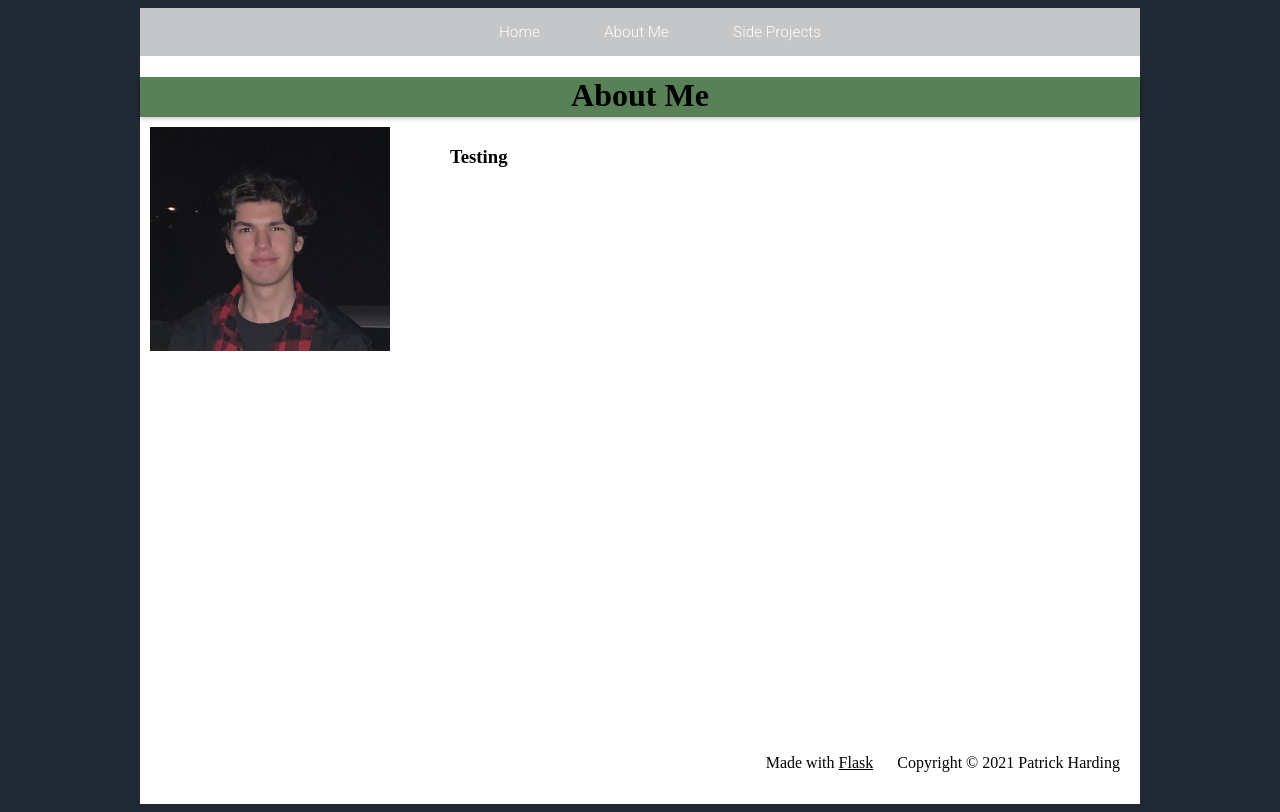
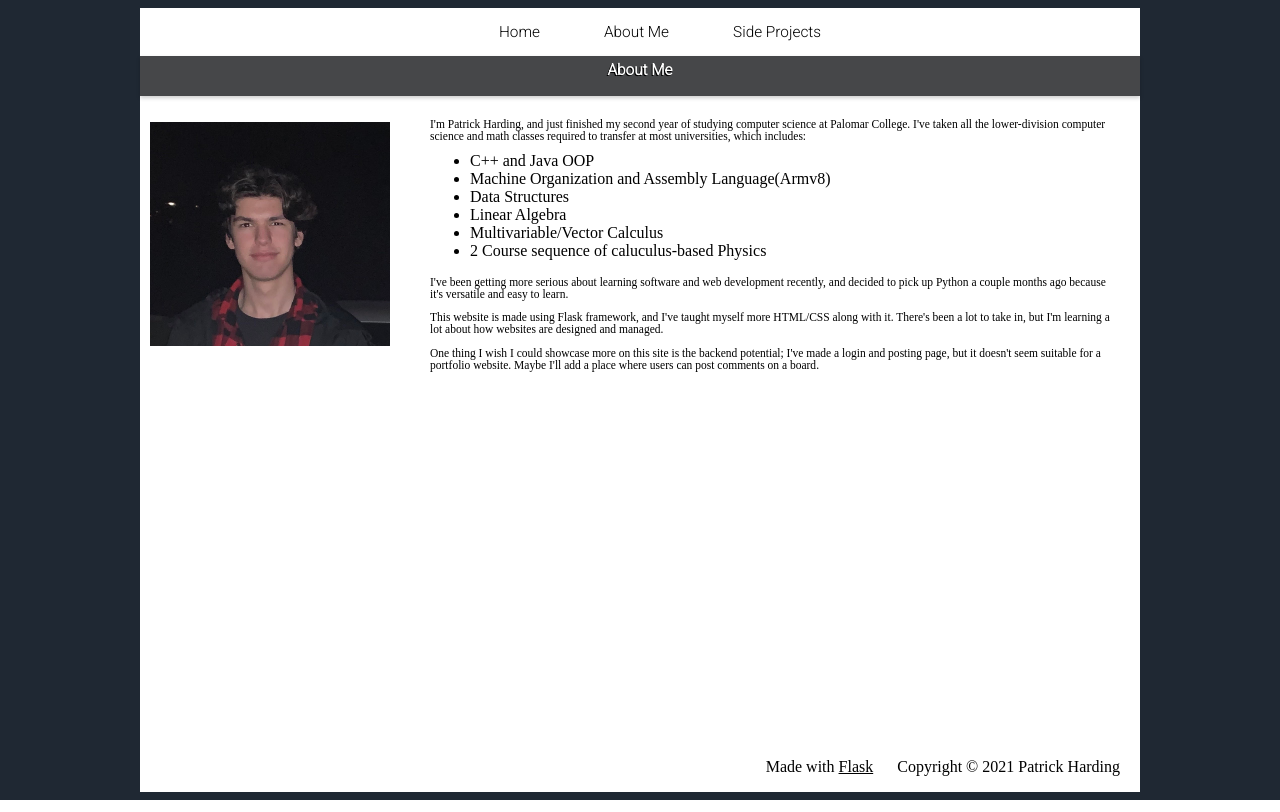
Before and after one commit to patoro7247/PortfolioWebsite, a Flask app: page /about in a window 1280 px wide. Run offline with Flask 2, Linux system fonts and the light colour scheme.

Commit message:
further styled pages, added text to home,aboutme

```diff
--- a/app/static/style.css
+++ b/app/static/style.css
@@ -18,9 +18,17 @@
 	height: 40px;
 	color: black;
 	text-align: center;
-	background-color:  #588157;
+	background-color:  #464749;
 	box-shadow: 0 2px 4px 0 rgba(0,0,0,.2);
 
+}
+#header h1 {
+	margin: 0px;
+	padding-top: 5px;
+	color: white;
+	font-family: 'Roboto', sans-seriff;
+	font-size:  1.2vw;
+	text-shadow: -1px 1px 0 #000;
 }
 
 
@@ -33,6 +41,7 @@
 	width:  680px;
 	float:  right;
 	color: black;
+	margin-right: 20px;
 
 }
 
@@ -41,7 +50,7 @@
 	color:  black;
 	position: absolute;
 	bottom: 0;
-	width:  98%;
+	width:  100%;
 	height:  50px;
 	text-align: right;
 	font-size:  1rem;
@@ -52,9 +61,12 @@
 	text-decoration: underline black;
 	font-size: 1rem;
 }
+#footer p {
+	margin-right: 20px;
+}
 
 #nav {
-	background-color:  #C5C6C7;
+	background-color:  white;
 	text-align: center;
 	color:  white;
 
@@ -67,25 +79,27 @@
 html {background-color: #1F2833 }
 
 
-ul{
+#nav ul{
 	width:  auto;
 	margin-top: 8px;
 	margin-block-end: 0px;
 
 }
 
-li{
+#nav li{
 	display: inline-block;
 	padding:  15px 30px;
 }
 
 a{
 	text-align: center;
-	color: inherit;
+	color: black;
 	font-family: 'Roboto', sans-seriff;
 	font-size:  1.2vw;
 	text-decoration: none;
 }
+
+
 
 a:hover {
 	color: black;
@@ -94,6 +108,7 @@ a:hover {
 }
 
 img {
+	margin-top: 16px;
 	max-width: 120%;
 	height: auto;
 }
@@ -102,3 +117,22 @@ img {
 	padding: 10px 10px;
 
 }
+
+#home_text {
+	padding: 10px;
+	padding-left: 15px;
+	font-family: "Alice",serif;
+}
+#home_text p {
+	margin: 10px 15px;
+}
+
+#main p {
+	font-family: "Alice",serif;
+	font-size:  .9vw;
+	margin-block-end: 10px;
+}
+#main ul{
+    margin-block-start: 0px;
+
+}
--- a/app/templates/about.html
+++ b/app/templates/about.html
@@ -10,7 +10,18 @@
 				<img src="{{ url_for('static', filename='face.jpg') }}">
 		</div>
 		<div id="main">
-			<h3>Testing</h3>
+			<p>I'm Patrick Harding, and just finished my second year of studying computer science at Palomar College. I've taken all the lower-division computer science and math classes required to transfer at most universities, which includes: </p>
+			<ul>
+				<li>C++ and Java OOP </li>
+				<li>Machine Organization and Assembly Language(Armv8)</li>
+				<li>Data Structures</li>
+				<li>Linear Algebra</li>
+				<li>Multivariable/Vector Calculus</li>
+				<li>2 Course sequence of caluculus-based Physics</li>
+			</ul>
+			<p>I've been getting more serious about learning software and web development recently, and decided to pick up Python a couple months ago because it's versatile and easy to learn.</p>
+			<p>This website is made using Flask framework, and I've taught myself more HTML/CSS along with it. There's been a lot to take in, but I'm learning a lot about how websites are designed and managed.</p>
+			<p>One thing I wish I could showcase more on this site is the backend potential; I've made a login and posting page, but it doesn't seem suitable for a portfolio website. Maybe I'll add a place where users can post comments on a board.</p>
 		</div>
 	</div>
 
--- a/app/templates/base.html
+++ b/app/templates/base.html
@@ -21,7 +21,7 @@
 
 			<!-- Figure out why Flask anchor isnt underlined -->
 			<div id="footer">
-				Made with <a class="flask_link" href="https://flask.palletsprojects.com/en/2.0.x/" style="text-decoration: underline black;">Flask</a> &emsp; Copyright &copy; 2021 Patrick Harding
+				<p>Made with <a class="flask_link" href="https://flask.palletsprojects.com/en/2.0.x/" style="text-decoration: underline black;">Flask</a> &emsp; Copyright &copy; 2021 Patrick Harding</p>
 			</div>
 		</div>
 	</body>
--- a/app/templates/sideprojects.html
+++ b/app/templates/sideprojects.html
@@ -1,7 +1,9 @@
 {% extends "base.html" %}
 
 {%  block content %}
-
+	<div id="header">
+				<h1> {{ header }} </h1>
+			</div>
 	{% for post in posts %}
 			<div><p>Author: {{ post.author.username }}</p>
 			<p>Date: {{ post.date }} </p>
```
Also changed, not shown: app/templates/index.html (+5 -4 lines), 2 other files.
